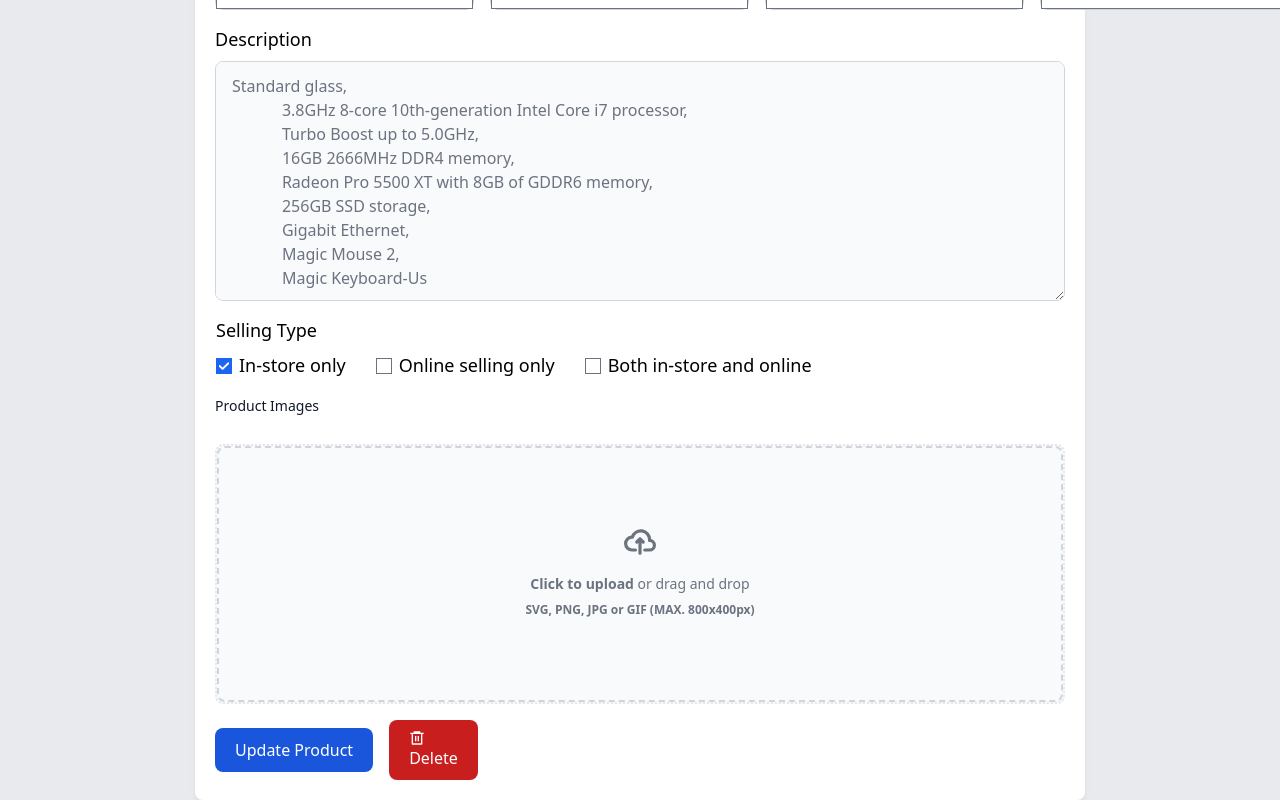
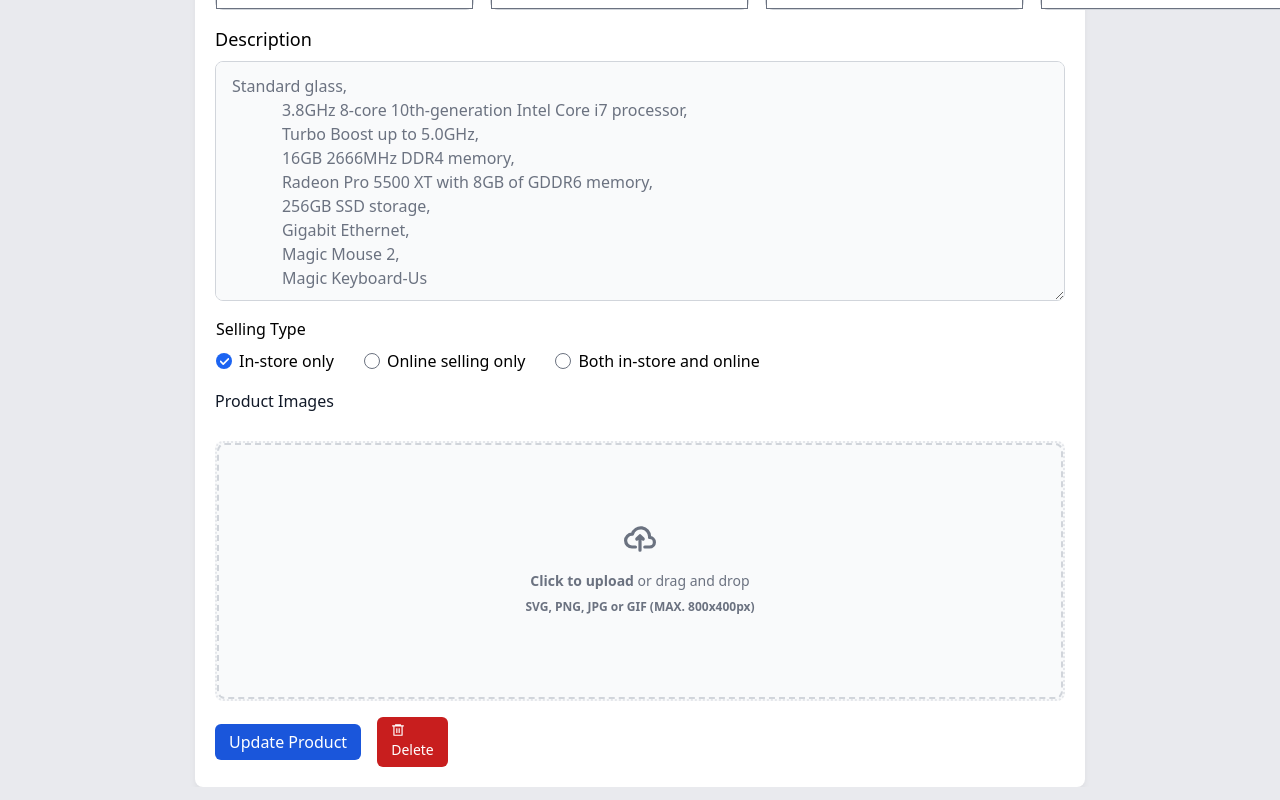
Before and after one commit to Kirttinath/flowbite_Dropdown, a Next.js app: page / in a window 1280 px wide. Shown: the part 317-1117 px from the top of the page. Built offline with nearby package versions, Linux system fonts and the light colour scheme.

Commit message:
Added the form validation complete

```diff
--- a/pages/Component/ProductPage.tsx
+++ b/pages/Component/ProductPage.tsx
@@ -212,15 +212,15 @@
           <Label value="Selling Type" />
           <div className={style.checkBox} id="checkbox">
             <div className={style.checkButton}>
-              <Checkbox id="Store" defaultChecked />
+              <Checkbox id="Store" defaultChecked className={style.ck_btn} />
               <Label htmlFor="Store">In-store only</Label>
             </div>
             <div className={style.checkButton}>
-              <Checkbox id="Online" />
+              <Checkbox id="Online" className={style.ck_btn} />
               <Label htmlFor="Online">Online selling only</Label>
             </div>
             <div className={style.checkButton}>
-              <Checkbox id="Both" />
+              <Checkbox id="Both" className={style.ck_btn} />
               <Label htmlFor="Both">Both in-store and online</Label>
             </div>
           </div>
@@ -294,9 +294,8 @@
             Update Product
           </Button>
           <Button className={style.del_btn}>
-            <RiDeleteBin6Line />
-            <span />
-            Delete
+            <RiDeleteBin6Line className={style.del_icon} />
+            <span className={style.del_name}>Delete</span>
           </Button>
         </div>
       </form>
--- a/styles/style.module.css
+++ b/styles/style.module.css
@@ -177,7 +177,7 @@
   align-items: flex-start;
   gap: 8px;
   display: inline-flex;
-  font-size: 18px;
+  font-size: 16px;
   font-weight: 500;
 }
 
@@ -192,7 +192,9 @@
   align-items: center;
   gap: 7px;
 }
-
+.ck_btn {
+  border-radius: 10px;
+}
 .image_conatiner {
   display: flex;
   padding: var(--0, 0px);
@@ -206,7 +208,7 @@
 .img_prd_name {
   align-self: stretch;
   color: var(--gray-900, #111928);
-  font-size: 14px;
+  font-size: 16px;
   font-style: normal;
   font-weight: 500;
   line-height: 150%;
@@ -284,8 +286,6 @@
   color: #6b7280;
 }
 .submit_btn {
-  flex-wrap: wrap;
-  gap: 0.5rem;
   display: flex;
   padding: var(--0, 0px);
   align-items: center;
@@ -294,25 +294,35 @@
 }
 .sub_btn {
   display: flex;
-  padding: var(--25, 10px) var(--5, 20px);
+  padding: var(--25, 6px) var(--5, 14px);
   justify-content: center;
   align-items: center;
-  gap: var(--2, 8px);
-  border-radius: var(--rounded-lg, 8px);
+  gap: var(--2, 6px);
+  border-radius: var(--rounded-lg, 6px);
   background: var(--primary-700, #1a56db);
   color: rgba(255, 255, 255, 1);
 }
 .del_btn {
   display: flex;
-  padding: var(--25, 10px) var(--5, 20px);
+  padding: var(--25, 6px) var(--5, 14px);
   justify-content: center;
   align-items: center;
-  gap: var(--2, 8px);
-  border-radius: var(--rounded-lg, 8px);
+  gap: var(--2, 6px);
+  border-radius: var(--rounded-lg, 6px);
   background: var(--red-700, #c81e1e);
   color: rgba(255, 255, 255, 1);
 }
-
+.del_icon {
+  width: var(--35, 14px);
+  height: var(--35, 14px);
+}
+.del_name {
+  color: var(--white, #fff);
+  font-size: 14px;
+  font-style: normal;
+  font-weight: 500;
+  line-height: 150%;
+}
 .arr_index_img {
   display: flex;
   width: 144px;
@@ -332,10 +342,13 @@
   flex-shrink: 0;
 }
 .img_trash {
-  width: var(--5, 20px);
-  height: var(--5, 20px);
+  width: var(--5, 25px);
+  height: var(--5, 25px);
   position: relative;
   left: -53px;
   bottom: 6.5px;
   cursor: pointer;
+  border-radius: var(--rounded-lg, 8px);
+  background: var(--red-700, #fefbfb);
+  color: rgb(232, 0, 0);
 }
```
